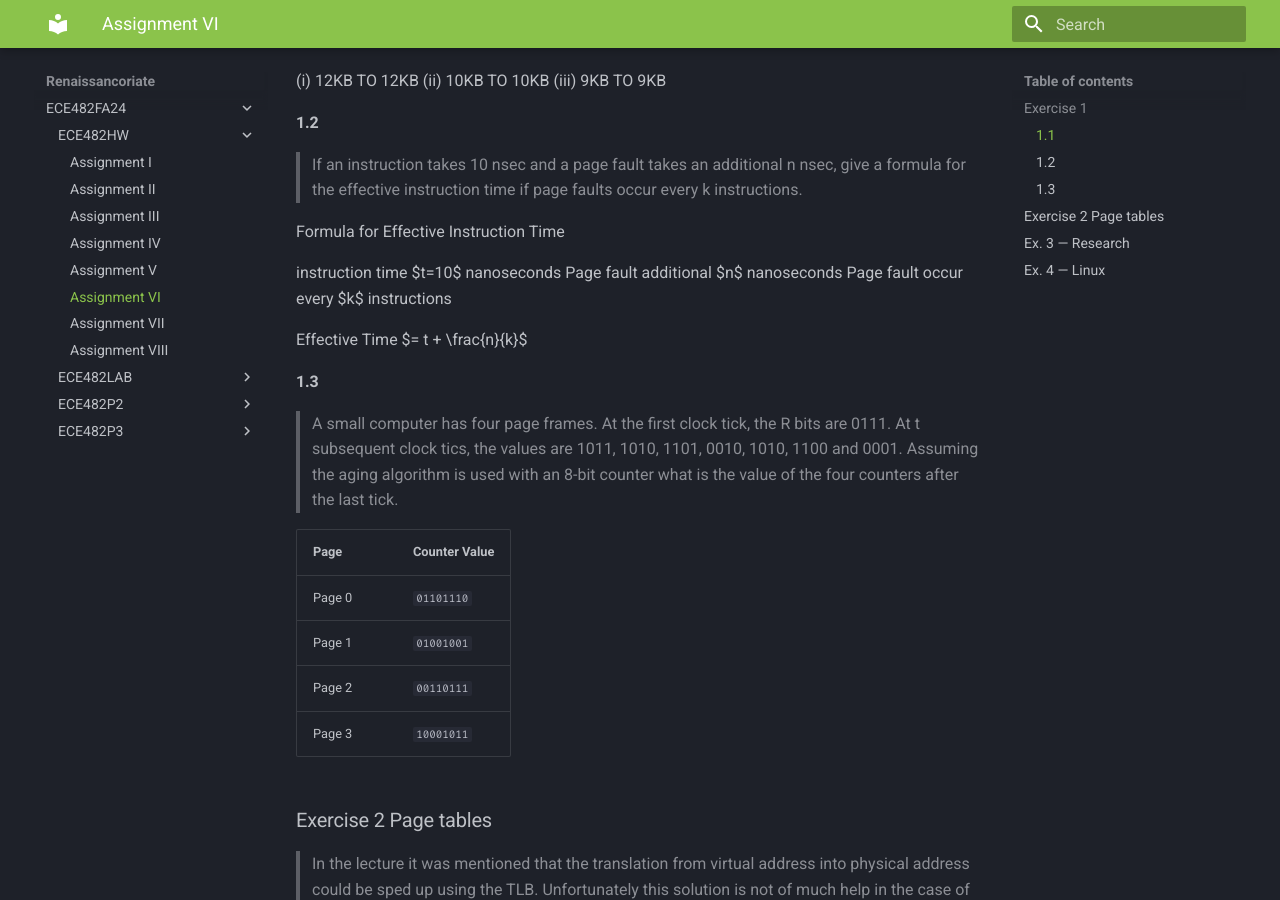
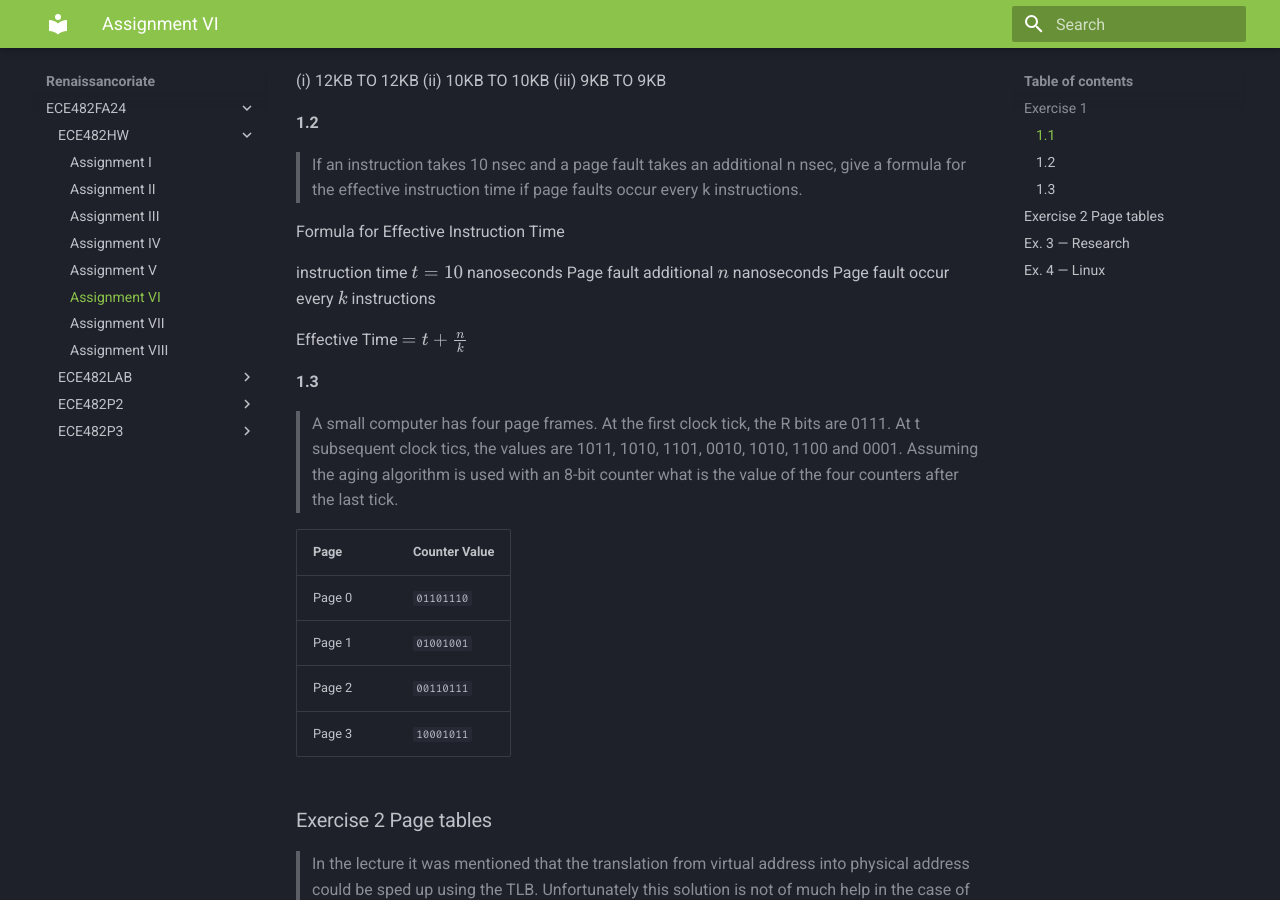
Before and after one commit to renaissancor/renaissancor.github.io, an MkDocs documentation site: the page built from docs/ECE482FA24/ECE482HW/ECE482H6.md, in a window 1280 px wide and 900 px high, scrolled down 692 px. Built offline with MkDocs 1.6.1 and Material for MkDocs 9.7.7, drawn with Linux system fonts in a browser that asks for light colours.

Commit message:
feat(mkdocs.yml): enable latex math

```diff
--- a/mkdocs.yml
+++ b/mkdocs.yml
@@ -32,6 +32,9 @@
       guess_lang: false              # Don't guess the language if it's not specified
       linenums: true                 # Show line numbers in code blocks
 
+  - pymdownx.arithmatex:            # Latex Math
+      generic: true                 # Enable math rendering like $$ a^2 + b^2 = c^2 $$
+
   - pymdownx.superfences            # Allows nesting code blocks, and improves compatibility with other extensions
   - pymdownx.inlinehilite           # Enables inline syntax highlighting using backticks and `==highlight==` style
   - pymdownx.highlight:             # Advanced syntax highlighting using Pygments
@@ -42,6 +45,12 @@
 
   - pymdownx.snippets               # Lets you include external code snippets using `--8<-- "file.cpp"`
 
+
+extra_javascript:                   # Latex Math
+  - https://polyfill.io/v3/polyfill.min.js?features=es6
+  - https://cdn.jsdelivr.net/npm/mathjax@3/es5/tex-mml-chtml.js
+
+
 # Other configuration
 docs_dir: "docs"                     # Folder that contains your Markdown documentation
 encoding: "utf-8"                    # Encoding for reading the documentation files
```
